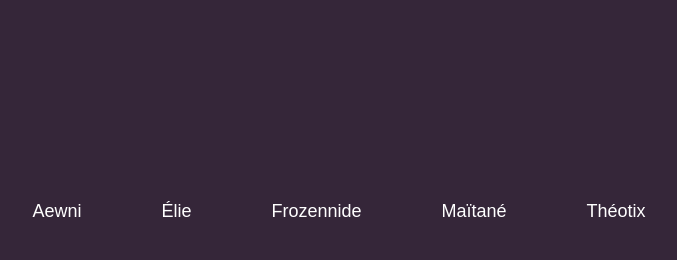
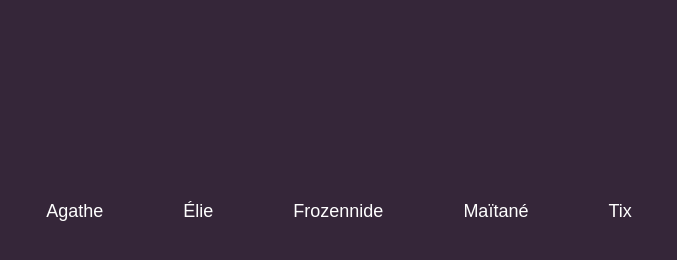
Before and after one commit to TixieSalander/perspectivescollectif, a website: page public/index.html in a window 1280 px wide. Shown: the part 510-770 px from the top of the page, without its empty margins (301-978 px from the left). Drawn offline with nearby package versions, Linux system fonts and the light colour scheme; files that its build step writes are made by us from their sources; files whose address does not match are found by name.

Commit message:
Update links and names

```diff
--- a/public/index.html
+++ b/public/index.html
@@ -9,14 +9,14 @@
 	</head>
 	<body itemscope itemtype="http://schema.org/Corporation">
 		<header class="logo">
-			<a class="logo__link" href="https://perspectives.design" title="On écrit des articles !">
+			<a class="logo__link" href="https://blog.collectif-perspectives.fr/" title="On écrit des articles !">
 				<img class="logo__image" itemprop="logo" src="img/logo-perspectives-collectif.svg" alt="Perspectives Collectif" />
 			</a>
 		</header>
 		<section class="member">
 			<ul class="member__list" itemprop="employees" itemscope>
 				<li class="member__item">
-					<a class="member__link" itemprop="name" href="https://twitter.com/aewni" title="Profil Twitter">Aewni</a>
+					<a class="member__link" itemprop="name" href="https://agathemametz.webflow.io/" title="Site personnel">Agathe</a>
 				</li>
 				<li class="member__item">
 					<a class="member__link" itemprop="name" href="https://eliepse.fr/" title="Site personnel">Élie</a>
@@ -28,7 +28,7 @@
 					<a class="member__link" itemprop="name" href="https://maiwann.net/" title="Site personnel">Maïtané</a>
 				</li>
 				<li class="member__item">
-					<a class="member__link" itemprop="name" href="https://theoti.me" title="Site personel">Théotix</a>
+					<a class="member__link" itemprop="name" href="https://theoti.me" title="Site personel">Tix</a>
 				</li>
 			</ul>
 		</section>
```
